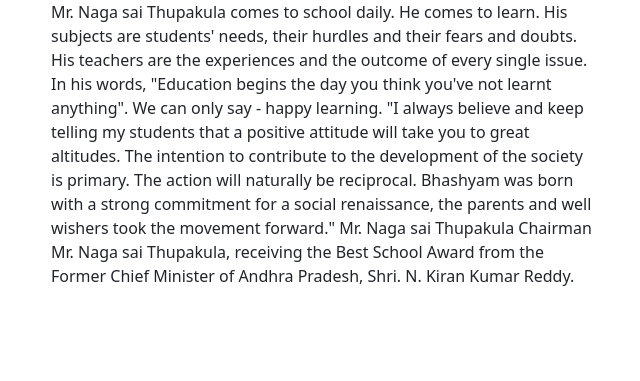
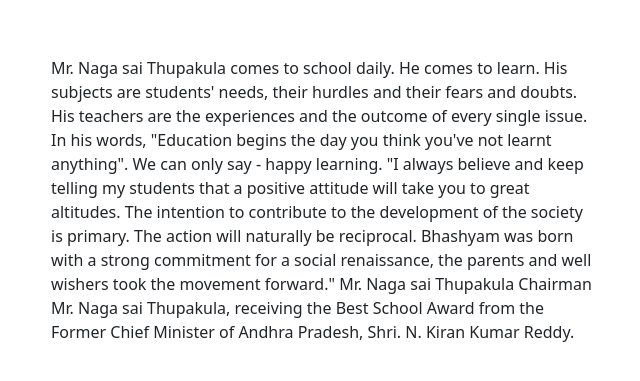
Before and after one commit to Thupakulas/schoolmanagement, a PHP site: page /aboutus.php in a window 1280 px wide. Shown: the top 381 px of the page, without its empty margins (316-956 px from the left). Run offline with PHP 8.4, Linux system fonts and the light colour scheme.

Commit message:
commit change

```diff
--- a/aboutus.php
+++ b/aboutus.php
@@ -16,9 +16,9 @@
 
 <div class="container">
 
-<div class="row">
+<div class="row" style="margin-top:5% ! important">
     <div class="col-md-3"></div>
-    <div class="col-md-6">
+    <div class="col-md-6" >
     Mr. Naga sai Thupakula comes to school daily. He comes to learn. His subjects are students' needs, their hurdles and their fears and doubts. His teachers are the experiences and the outcome of every single issue. In his words, "Education begins the day you think you've not learnt anything". We can only say - happy learning.
 "I always believe and keep telling my students that a positive attitude will take you to great altitudes. The intention to contribute to the development of the society is primary. The action will naturally be reciprocal. Bhashyam was born with a strong commitment for a social renaissance, the parents and well wishers took the movement forward."
 
```
